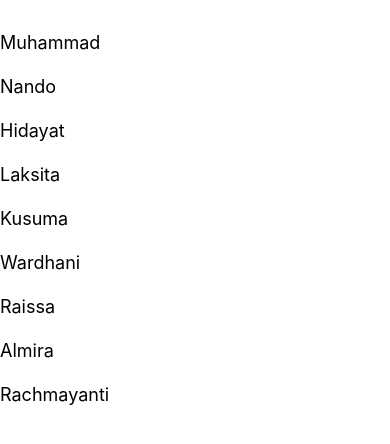
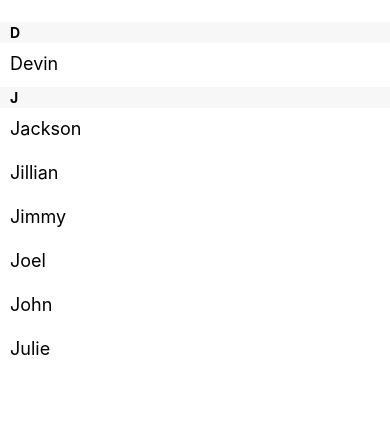
Before and after one commit to nandohidayat/Awesome-Project, a React Native app: screen / in a window 390 px wide. Shown: the top 444 px of the page. Built offline with nearby package versions, Linux system fonts and the light colour scheme.

Commit message:
SectionListBasics

```diff
--- a/App.js
+++ b/App.js
@@ -1,23 +1,23 @@
 import React, { Component } from 'react'
-import { AppRegistry, FlatList, StyleSheet, Text, View } from 'react-native'
+import { AppRegistry, SectionList, StyleSheet, Text, View } from 'react-native'
 
-export default class FlatListBasics extends Component {
+export default class SectionListBasics extends Component {
   render() {
     return (
       <View style={styles.container}>
-        <FlatList
-          data={[
-            { key: 'Muhammad' },
-            { key: 'Nando' },
-            { key: 'Hidayat' },
-            { key: 'Laksita' },
-            { key: 'Kusuma' },
-            { key: 'Wardhani' },
-            { key: 'Raissa' },
-            { key: 'Almira' },
-            { key: 'Rachmayanti' }
+        <SectionList
+          sections={[
+            { title: 'D', data: ['Devin'] },
+            {
+              title: 'J',
+              data: ['Jackson', 'Jillian', 'Jimmy', 'Joel', 'John', 'Julie']
+            }
           ]}
-          renderItem={({ item }) => <Text style={styles.item}>{item.key}</Text>}
+          renderItem={({ item }) => <Text style={styles.item}>{item}</Text>}
+          renderSectionHeader={({ section }) => (
+            <Text style={styles.sectionHeader}>{section.title}</Text>
+          )}
+          keyExtractor={(item, index) => index}
         />
       </View>
     )
@@ -29,11 +29,20 @@ const styles = StyleSheet.create({
     flex: 1,
     paddingTop: 22
   },
+  sectionHeader: {
+    paddingTop: 2,
+    paddingLeft: 10,
+    paddingRight: 10,
+    paddingBottom: 2,
+    fontSize: 14,
+    fontWeight: 'bold',
+    backgroundColor: 'rgba(247,247,247,1.0)'
+  },
   item: {
-    paddingTop: 10,
+    padding: 10,
     fontSize: 18,
     height: 44
   }
 })
 
-AppRegistry.registerComponent('AwesomeProject', () => FlatListBasics)
+AppRegistry.registerComponent('AwesomeProject', () => SectionListBasics)
```
